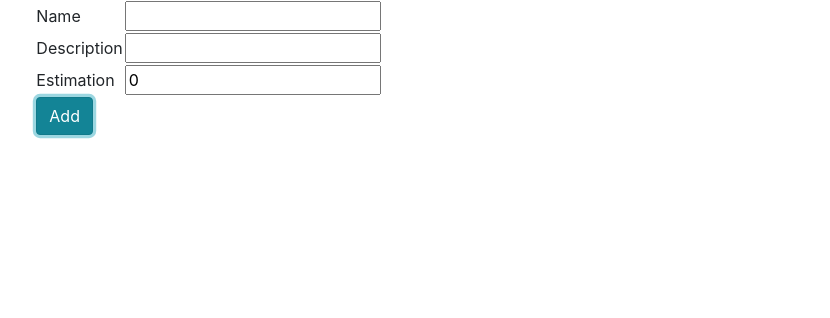
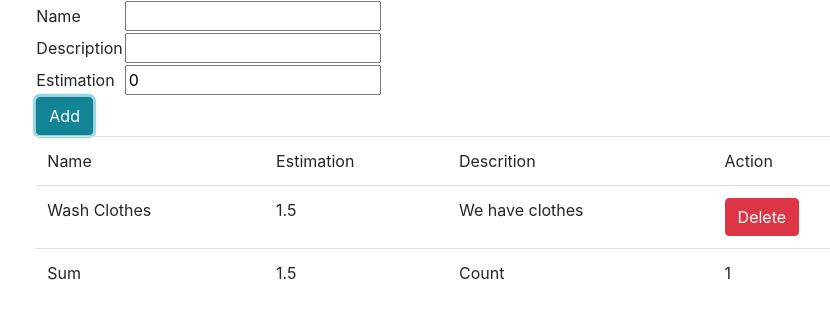
Before and after one commit to ZsoltToth/advancedWebTechnologiesUD_2, a React (Create React App) app in the folder 5_react_state/: page / in a window 1280 px wide. Both pictures are taken after a click on the button "Add". Shown: the top 318 px of the page, without its empty margins (178-1008 px from the left). Built offline with nearby package versions, Linux system fonts and the light colour scheme.

Commit message:
React State Example
ToDo Items can be deleted.

```diff
--- a/5_react_state/src/components/ToDoList.js
+++ b/5_react_state/src/components/ToDoList.js
@@ -13,6 +13,16 @@ class ToDoList extends React.Component{
             },
             todos : []
         };
+        this.deleteToDoItem = this.deleteToDoItem.bind(this);
+    }
+
+    deleteToDoItem(todoItem){
+        let st = this.state;
+        st.todos = this.state.todos.filter((todo)=>{
+            return todo.name !== todoItem.name;
+        });
+        this.setState(st);
+
     }
 
     render(){
@@ -80,7 +90,53 @@ class ToDoList extends React.Component{
                         </tbody>
                     </table>
                 </div>
-                <div className="row"></div>
+                <div className="row">
+                    <table className="table">
+                        <thead>
+                        <tr>
+                            <td>Name</td>
+                            <td>Estimation</td>
+                            <td>Descrition</td>
+                            <td>Action</td>
+                        </tr>
+                        </thead>
+                        <tfoot>
+                            <tr>
+                                <td>Sum</td>
+                                <td>
+                                    {
+                                        this.state.todos.reduce(
+                                            (total, current)=>{
+                                                return total  + current.estimation;
+                                            },0)
+                                    }</td>
+                                <td>Count</td>
+                                <td>{this.state.todos.length}</td>
+                            </tr>
+                        </tfoot>
+                        <tbody>
+                        {
+                            this.state.todos.map((todoItem)=>{
+                                return (
+                                    <tr key={todoItem.name}>
+                                        <td>{todoItem.name}</td>
+                                        <td>{todoItem.estimation}</td>
+                                        <td>{todoItem.description}</td>
+                                        <td>
+                                            <button
+                                                className="btn btn-danger"
+                                                onClick={(e)=>{
+                                                    this.deleteToDoItem(todoItem,e);
+                                                }}
+                                            >Delete</button>
+                                        </td>
+                                    </tr>
+                                );
+                            })
+                        }
+                        </tbody>
+                    </table>
+                </div>
             </div>
         );
     }
```
